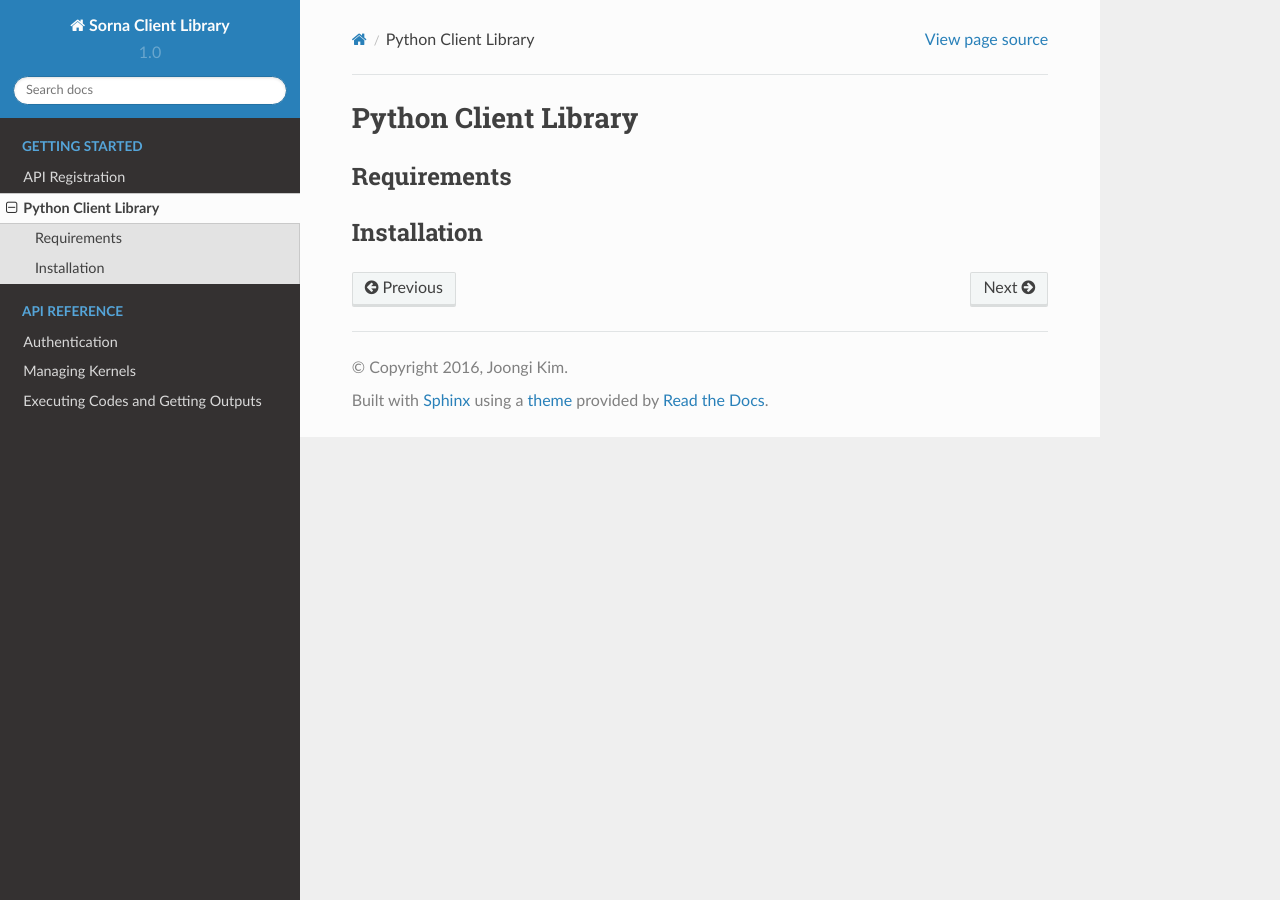
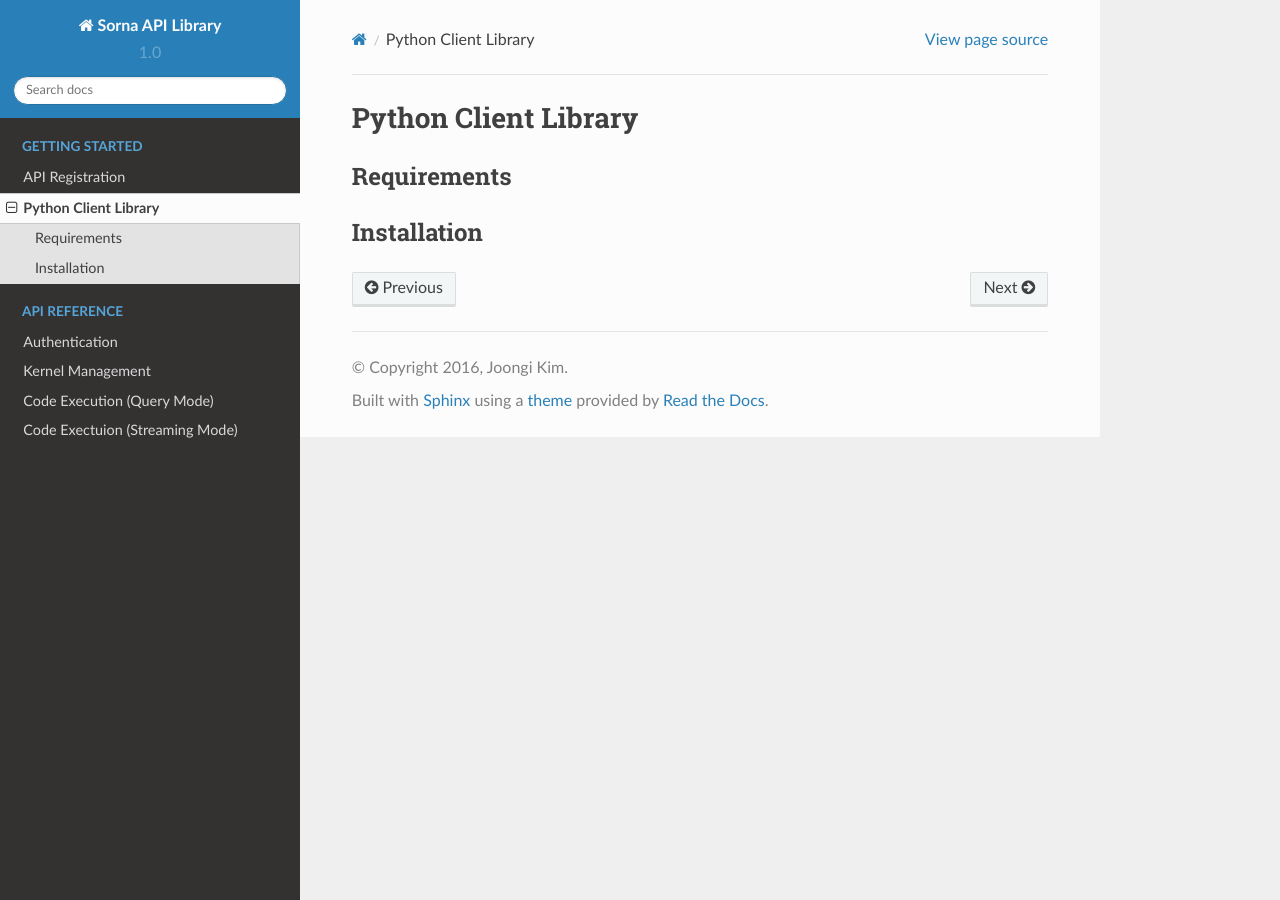
Before and after one commit to lablup/aiotusclient, a Sphinx documentation site: the page built from docs/gsg/clientlib.rst, in a window 1280 px wide. Built offline with Sphinx 7.4.7 and the Read the Docs theme 2.0.0, drawn with Linux system fonts in a browser that asks for light colours.

Commit message:
refs #1: Add basic API authentication and HTTP format info (WIP).

```diff
--- /dev/null
+++ b/docs/_static/custom.css
@@ -0,0 +1,10 @@
+/* override table width restrictions */
+.wy-table-responsive table td, .wy-table-responsive table th {
+    white-space: normal;
+}
+
+.wy-table-responsive {
+    margin-bottom: 24px;
+    max-width: 100%;
+    overflow: visible;
+}
--- /dev/null
+++ b/docs/api/exec.rst
@@ -0,0 +1,2 @@
+Code Execution (Query Mode)
+===========================
--- a/docs/api/index.rst
+++ /dev/null
@@ -1,10 +0,0 @@
-Authentication
-==============
-
-
-Managing Kernels
-================
-
-
-Executing Codes and Getting Outputs
-===================================
--- /dev/null
+++ b/docs/api/stream.rst
@@ -0,0 +1,2 @@
+Code Exectuion (Streaming Mode)
+===============================
--- a/docs/conf.py
+++ b/docs/conf.py
@@ -1,7 +1,7 @@
 #!/usr/bin/env python3
 # -*- coding: utf-8 -*-
 #
-# Sorna Client Library documentation build configuration file, created by
+# Sorna API Library documentation build configuration file, created by
 # sphinx-quickstart on Tue Mar  1 21:26:20 2016.
 #
 # This file is execfile()d with the current directory set to its
@@ -47,7 +47,7 @@
 master_doc = 'index'
 
 # General information about the project.
-project = 'Sorna Client Library'
+project = 'Sorna API Library'
 copyright = '2016, Joongi Kim'
 author = 'Joongi Kim'
 
@@ -210,7 +210,7 @@
 #html_search_scorer = 'scorer.js'
 
 # Output file base name for HTML help builder.
-htmlhelp_basename = 'SornaClientLibrarydoc'
+htmlhelp_basename = 'SornaAPILibrarydoc'
 
 # -- Options for LaTeX output ---------------------------------------------
 
@@ -232,7 +232,7 @@
 # (source start file, target name, title,
 #  author, documentclass [howto, manual, or own class]).
 latex_documents = [
-    (master_doc, 'SornaClientLibrary.tex', 'Sorna Client Library Documentation',
+    (master_doc, 'SornaAPILibrary.tex', 'Sorna API Library Documentation',
      'Joongi Kim', 'manual'),
 ]
 
@@ -262,7 +262,7 @@
 # One entry per manual page. List of tuples
 # (source start file, name, description, authors, manual section).
 man_pages = [
-    (master_doc, 'sornaclientlibrary', 'Sorna Client Library Documentation',
+    (master_doc, 'sornaclientlibrary', 'Sorna API Library Documentation',
      [author], 1)
 ]
 
@@ -276,8 +276,8 @@
 # (source start file, target name, title, author,
 #  dir menu entry, description, category)
 texinfo_documents = [
-    (master_doc, 'SornaClientLibrary', 'Sorna Client Library Documentation',
-     author, 'SornaClientLibrary', 'One line description of project.',
+    (master_doc, 'SornaAPILibrary', 'Sorna API Library Documentation',
+     author, 'SornaAPILibrary', 'One line description of project.',
      'Miscellaneous'),
 ]
 
@@ -292,3 +292,6 @@
 
 # If true, do not generate a @detailmenu in the "Top" node's menu.
 #texinfo_no_detailmenu = False
+
+def setup(app):
+    app.add_stylesheet('custom.css')
```
Also changed, not shown: docs/api/auth.rst (added, +79 -0 lines), docs/api/kernels.rst (added, +13 -0 lines), docs/index.rst (+7 -4 lines), 1 other file.
